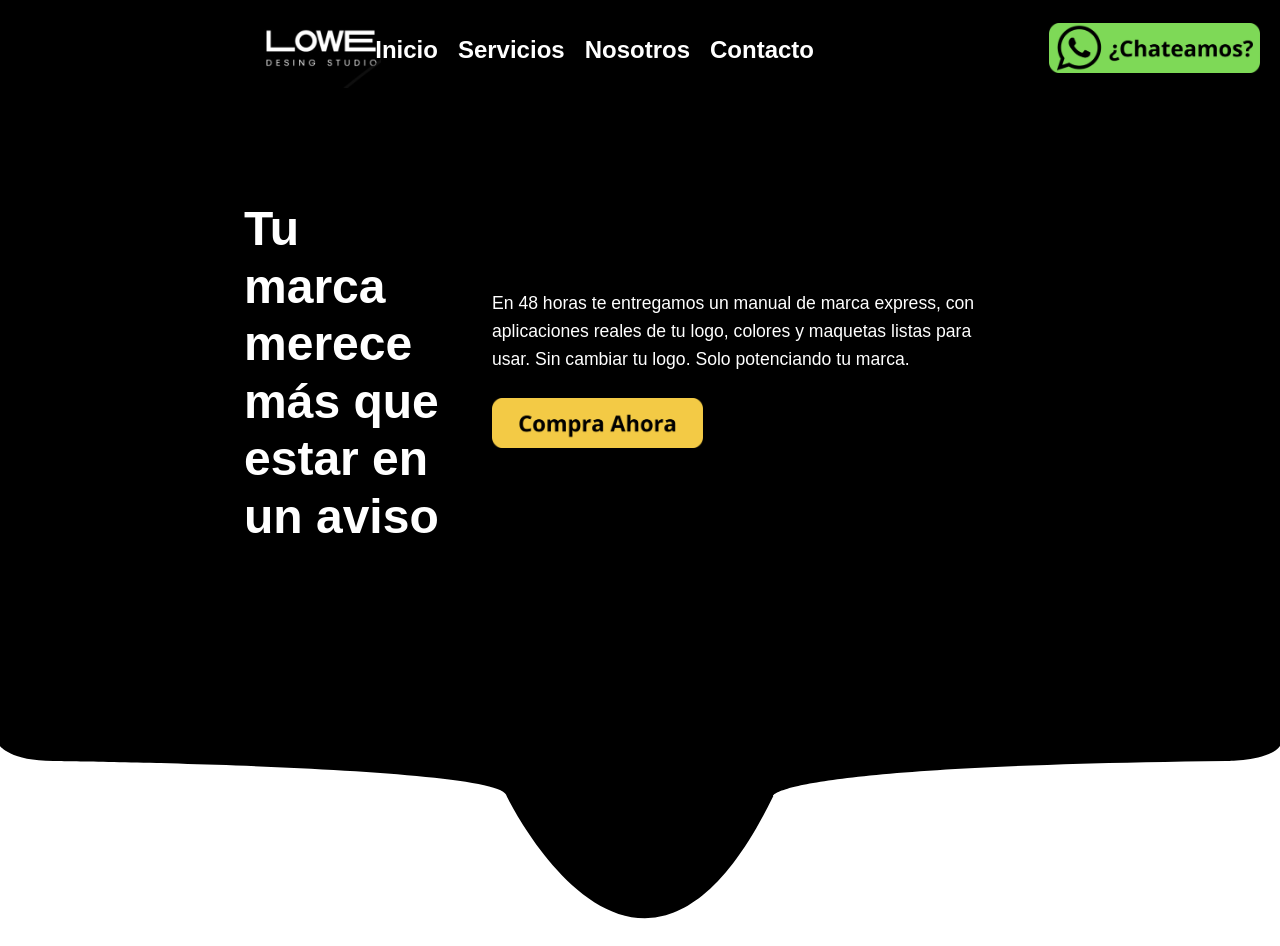
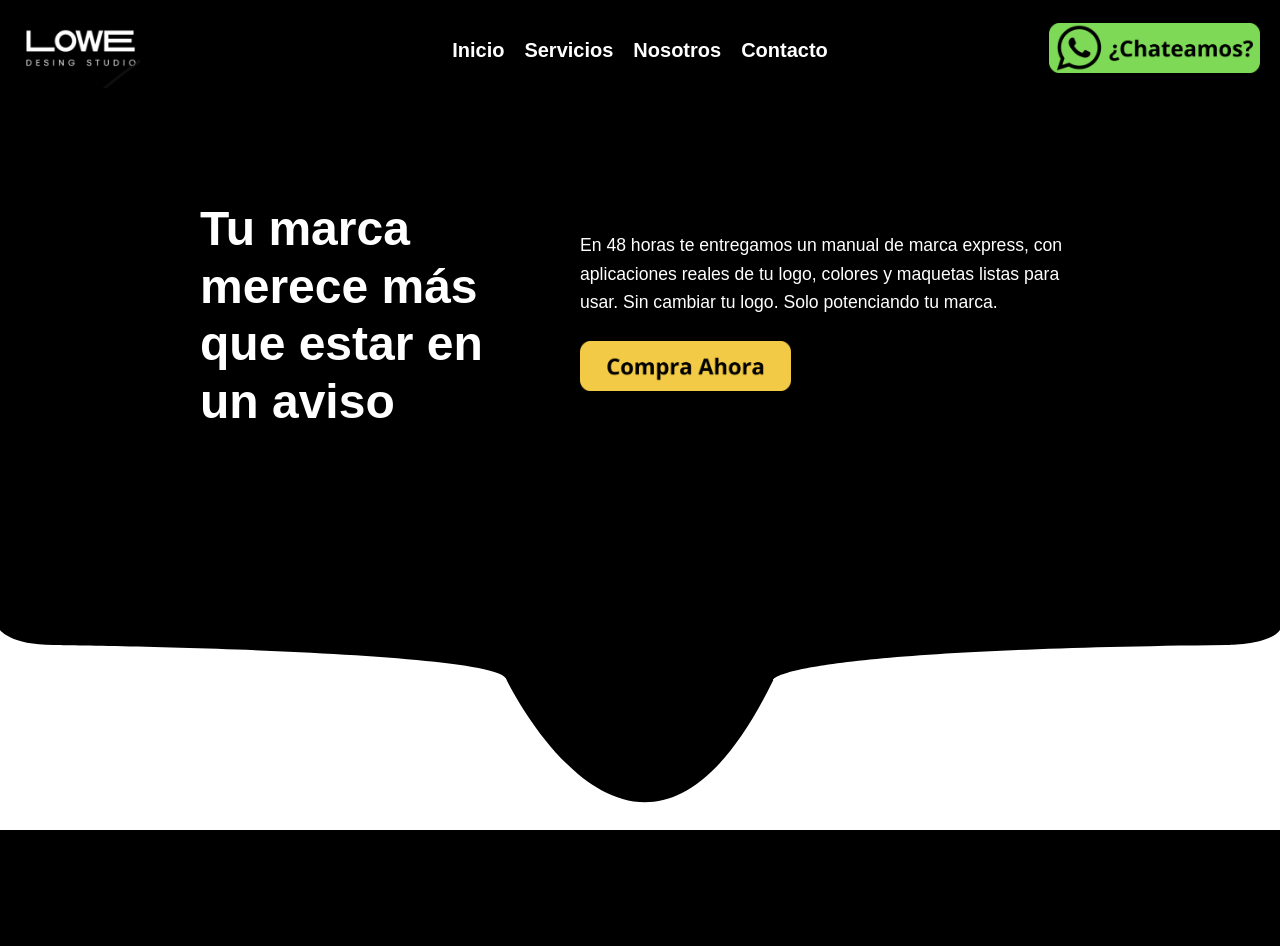
Before and after one commit to Alejosamy96/DesignMaker, a PHP site: page / in a window 1280 px wide. After the commit the page ends 830 px from the top, so only its background shows below. Run offline with PHP 8.4, Linux system fonts and the light colour scheme.

Commit message:
Creados los archivos para los demás elementos del menú, procedemos a organizar lo demás

```diff
--- a/Styles.css
+++ b/Styles.css
@@ -9,10 +9,6 @@ body {
   font-family: Arial, sans-serif;
 }
 
-
-
-
-/* Header fijo */
 .menu {
   position: fixed;
   top: 0;
@@ -28,15 +24,17 @@ body {
   box-sizing: border-box;
 }
 
-/* Logo */
 .menu-left .logo {
   height: 80px;
   width: auto;
-  padding-left: 200%;
+  padding-left: 0%;
 }
 
 /* Menú centrado */
 .menu-center {
+  position: absolute;
+  left: 50%;
+  transform: translateX(-50%);
   margin: 0 auto;
 }
 
@@ -52,7 +50,7 @@ body {
   color: white;
   text-decoration: none;
   font-weight: bold;
-  font-size: 24px;
+  font-size: 20px;
 }
 
 .menu-center a:hover {
@@ -63,15 +61,6 @@ body {
   height: 50px;
   width: auto;
 }
-
-
-
-
-
-
-
-
-
 
 
 
@@ -98,16 +87,15 @@ body {
   line-height: 1.2;
   margin: 0;
   width: 40%;
-  padding-left  : 5%;
+  padding-left  : 0%;
 }
-
 
 .datacentral-right {
   max-width: 500px;
   font-size: 1.1rem;
   line-height: 1.6;
   position: relative;
-  padding-right: 10%;
+  padding-right: 0%;
 }
 
 .datacentral-right .botonCompra{
@@ -115,15 +103,6 @@ body {
   height: 50px;
   width: auto;
 }
-
-
-
-
-
-
-
-
-
 
 
 
--- a/index.html
+++ b/index.html
@@ -1,14 +1,14 @@
 <!DOCTYPE html>
 <html lang="es">
+
 <head>
   <meta charset="UTF-8" />
   <meta name="viewport" content="width=device-width, initial-scale=1.0"/>
-  <title>Contenedor con curva y contenido</title>
+  <title>LOWE</title>
   <link rel="stylesheet" href="styles.css">
 </head>
+
 <body>
-
-
 
   <header class="menu">
     <div class="menu-left">
@@ -24,7 +24,7 @@
     </nav>
 
     <div class="menu-right">
-      <a href="https://wa.me/573144611914?text=Hola%2C%20Quiero%20mejorar%20mi%20marca" target="_blank">
+      <a href="https://wa.me/520000000000?text=Hola%2C%20Quiero%20mejorar%20mi%20marca" target="_blank">
         <img src="IMG/¿Chateamos (1).png" alt="whatsappChat" class="boton">
       </a>
     </div>
@@ -33,6 +33,7 @@
 
 
   <main class="contenido">
+
     <section class="datacentral">
       <div class="datacentral-container">
         <div class="datacentral-left">
@@ -48,6 +49,7 @@
         </div>
       </div>
     </section>
+
   <section class="curva">
     <svg class="lineaDeSeparacion" viewBox="0 0 1200 800" preserveAspectRatio="none" xmlns="http://www.w3.org/2000/svg">
       <path fill="#ffffff" d="
@@ -60,6 +62,7 @@
         L 1200,800 L 0,800 Z"/>
     </svg>
   </section>
+
   </main>
 </body>
 </html>
```
